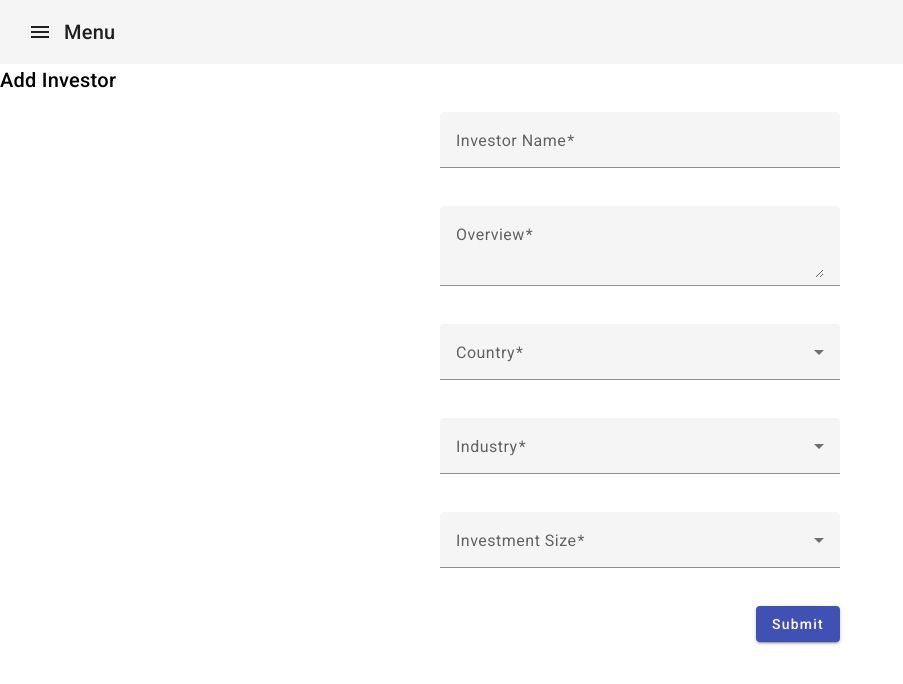
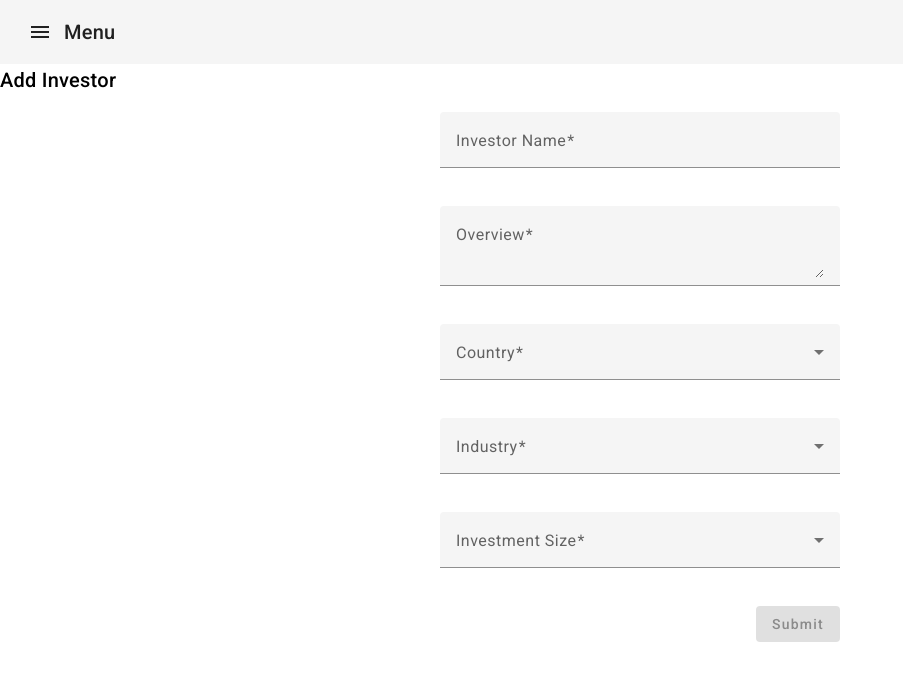
Before and after one commit to altech34503/StInv, an Angular app: page /add-investor in a window 1280 px wide. Shown: the top 684 px of the page, without its empty margins (0-903 px from the left). Built offline with nearby package versions, Linux system fonts and the light colour scheme.

Commit message:
add validation to submit button in add investor form

```diff
--- a/src/app/add-investor/add-investor.component.html
+++ b/src/app/add-investor/add-investor.component.html
@@ -35,6 +35,13 @@
         </mat-select>
       </mat-form-field>
 
-      <button mat-raised-button color="primary" type="submit">Submit</button>
+      <button
+        mat-raised-button
+        color="primary"
+        type="submit"
+        [disabled]="!investorForm.valid"
+      >
+        Submit
+      </button>
     </form>
   </section>
```
